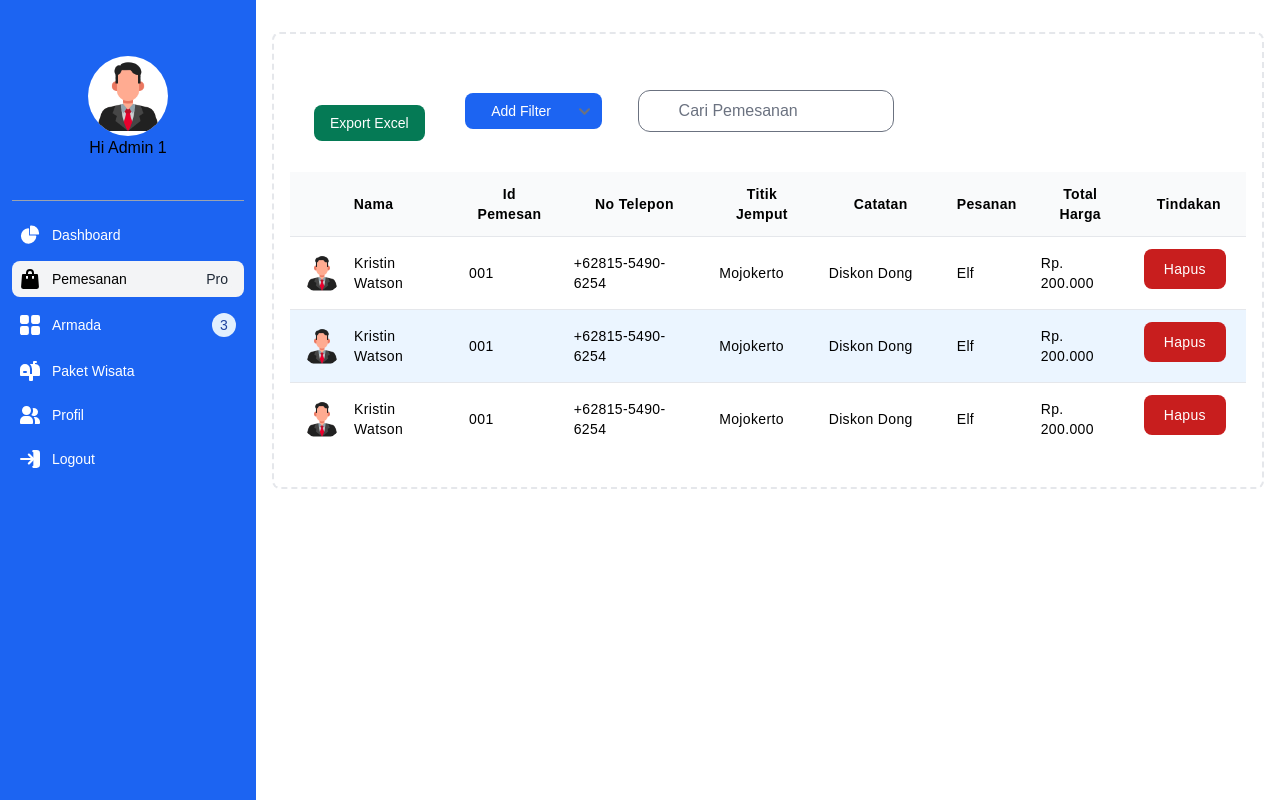
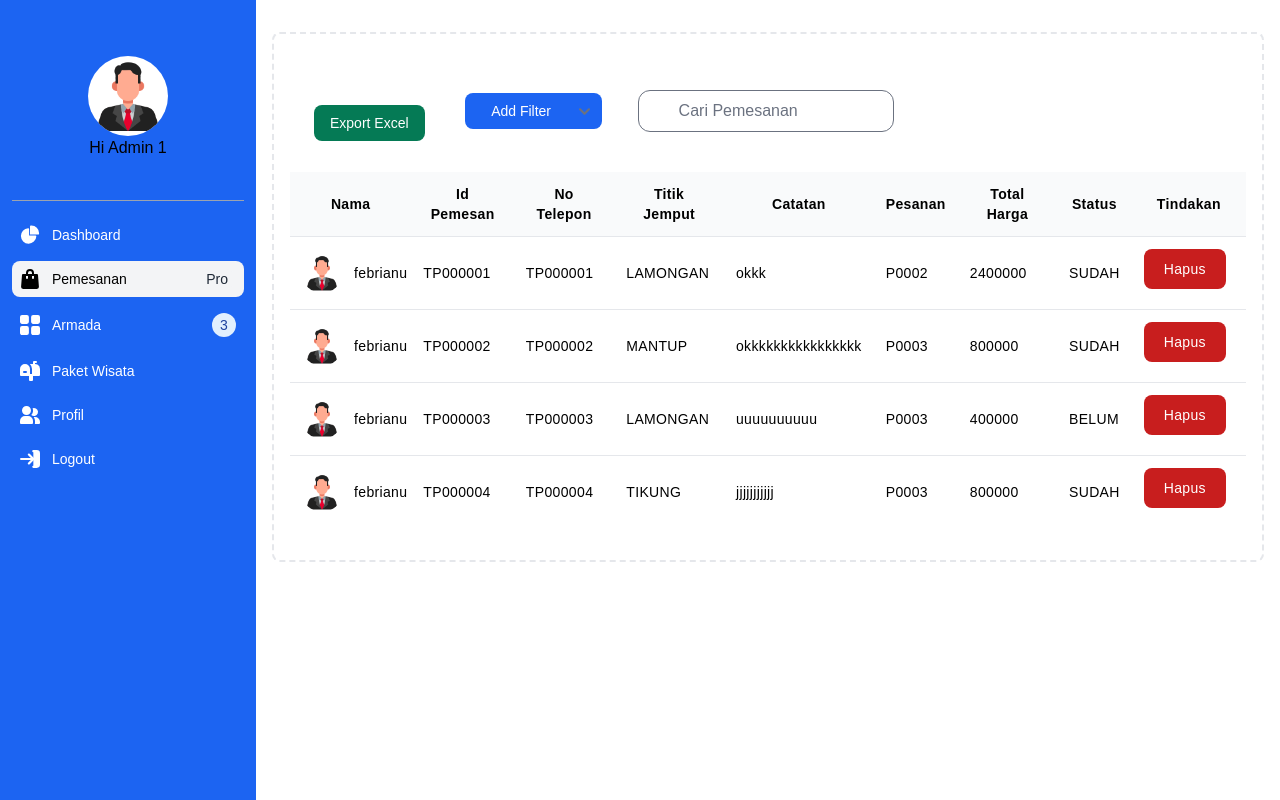
Before and after one commit to atsugaa/rpl, a PHP site: page /rpl/app/admin/transaksi/index.php in a window 1280 px wide. Run offline with PHP 8.4, Linux system fonts and the light colour scheme; the visitor is signed in with stand-in values (Sample User, id 1); data comes from the database, SQL or seed files in the repository; style sheets or scripts are compiled from the project's sources; some libraries are stand-ins or nearby versions.

```diff
--- a/app/admin/transaksi/index.php
+++ b/app/admin/transaksi/index.php
@@ -8,6 +8,7 @@
     require('../../base.php');
     require("../../database.php");
     include(BASEPATH."/assets/inc/admin/layouts/header.php");
+    $transactions = getAllPemesanan();
 ?>
 
 <div class="container mx-auto p-4">
@@ -36,65 +37,35 @@
                         <th class="p-3 text-sm font-semibold tracking-wide text-center w-32">Catatan</th>
                         <th class="p-3 text-sm font-semibold tracking-wide text-center">Pesanan</th>
                         <th class="p-3 text-sm font-semibold tracking-wide text-center">Total Harga</th>
+                        <th class="p-3 text-sm font-semibold tracking-wide text-center">Status</th>
                         <th class="p-3 text-sm font-semibold tracking-wide text-center">Tindakan</th>
                     </tr>
                 </thead>
                 <tbody class="bg-white divide-y divide-gray-200">
+                    <?php foreach($transactions as $transaction): ?>
                     <tr>
                         <td class="p-3 text-sm tracking-wide text-left">
                             <div class="flex items-center">
                                 <img class="rounded-full w-10 h-10" src="<?=BASEURL?>/assets/img/man.png" alt="icon man">
-                                <p class="ml-3">Kristin Watson</p>
+                                <p class="ml-3"><?= $transaction['ID_USER'] ?></p>
                             </div>
                         </td>
-                        <td class="p-3 text-sm tracking-wide text-left whitespace-nowrap">001</td>
-                        <td class="p-3 text-sm tracking-wide text-left">+62815-5490-6254</td>
-                        <td class="p-3 text-sm tracking-wide text-left">Mojokerto</td>
-                        <td class="p-3 text-sm tracking-wide text-left">Diskon Dong</td>
-                        <td class="p-3 text-sm tracking-wide text-left">Elf</td>
-                        <td class="p-3 text-sm tracking-wide text-left">Rp. 200.000</td>
+                        <td class="p-3 text-sm tracking-wide text-left whitespace-nowrap"><?= $transaction['ID_PEMESANAN']  ?></td>
+                        <td class="p-3 text-sm tracking-wide text-left"><?= $transaction['ID_PEMESANAN']  ?></td>
+                        <td class="p-3 text-sm tracking-wide text-left"><?= $transaction['TITIK_JEMPUT_PEMESANAN'] ?></td>
+                        <td class="p-3 text-sm tracking-wide text-left"><?= $transaction['CATATAN_PESANAN'] ?></td>
+                        <td class="p-3 text-sm tracking-wide text-left"><?= $transaction['ID_PAKET']  ?></td>
+                        <td class="p-3 text-sm tracking-wide text-left"><?= $transaction['TOTAL_HARGA'] ?></td>
+                        <td class="p-3 text-sm tracking-wide text-left"><?= $transaction['STATUS_PEMESANAN'] ?></td>
                         <td class="p-3 text-sm tracking-wide text-left">
                             <button type="button" class="focus:outline-none text-white bg-red-700 hover:bg-red-800 focus:ring-4 focus:ring-red-300 font-medium rounded-lg text-sm px-5 py-2.5 me-2 mb-2 dark:bg-red-600 dark:hover:bg-red-700 dark:focus:ring-red-900">Hapus</button>
                         </td>
                     </tr>
-                    <tr class="bg-blue-50">
-                        <td class="p-3 text-sm tracking-wide text-left">
-                            <div class="flex items-center">
-                                <img class="rounded-full w-10 h-10" src="<?=BASEURL?>/assets/img/man.png" alt="icon man">
-                                <p class="ml-3">Kristin Watson</p>
-                            </div>
-                        </td>
-                        <td class="p-3 text-sm tracking-wide text-left whitespace-nowrap">001</td>
-                        <td class="p-3 text-sm tracking-wide text-left">+62815-5490-6254</td>
-                        <td class="p-3 text-sm tracking-wide text-left">Mojokerto</td>
-                        <td class="p-3 text-sm tracking-wide text-left">Diskon Dong</td>
-                        <td class="p-3 text-sm tracking-wide text-left">Elf</td>
-                        <td class="p-3 text-sm tracking-wide text-left">Rp. 200.000</td>
-                        <td class="p-3 text-sm tracking-wide text-left">
-                            <button type="button" class="focus:outline-none text-white bg-red-700 hover:bg-red-800 focus:ring-4 focus:ring-red-300 font-medium rounded-lg text-sm px-5 py-2.5 me-2 mb-2 dark:bg-red-600 dark:hover:bg-red-700 dark:focus:ring-red-900">Hapus</button>
-                        </td>
-                    </tr>
-                    <tr>
-                        <td class="p-3 text-sm tracking-wide text-left">
-                            <div class="flex items-center">
-                                <img class="rounded-full w-10 h-10" src="<?=BASEURL?>/assets/img/man.png" alt="icon man">
-                                <p class="ml-3">Kristin Watson</p>
-                            </div>
-                        </td>
-                        <td class="p-3 text-sm tracking-wide text-left whitespace-nowrap">001</td>
-                        <td class="p-3 text-sm tracking-wide text-left">+62815-5490-6254</td>
-                        <td class="p-3 text-sm tracking-wide text-left">Mojokerto</td>
-                        <td class="p-3 text-sm tracking-wide text-left">Diskon Dong</td>
-                        <td class="p-3 text-sm tracking-wide text-left">Elf</td>
-                        <td class="p-3 text-sm tracking-wide text-left">Rp. 200.000</td>
-                        <td class="p-3 text-sm tracking-wide text-left">
-                            <button type="button" class="focus:outline-none text-white bg-red-700 hover:bg-red-800 focus:ring-4 focus:ring-red-300 font-medium rounded-lg text-sm px-5 py-2.5 me-2 mb-2 dark:bg-red-600 dark:hover:bg-red-700 dark:focus:ring-red-900">Hapus</button>
-                        </td>
-                    </tr>
+                    <?php endforeach; ?>
                 </tbody>
             </table>
         </div>
     </div>
 </div>
 
-<?php include(BASEPATH."/assets/inc/admin/layouts/footer.php");?>
+<?php include(BASEPATH."/assets/inc/admin/layouts/footer.php"); ?>
--- a/app/database.php
+++ b/app/database.php
@@ -104,6 +104,7 @@
 	}
 
 
+
 	function generateId() {
 		return uniqid();
 	}
@@ -120,6 +121,17 @@
 			echo $err->getMessage();
 		}
 	}
+
+	function getPemesananByMonth(){
+		try {
+		   $statement = DB->prepare("SELECT MONTHNAME(TANGGAL_PEMESANAN) as bulan,sum(TOTAL_HARGA) as harga FROM pemesanan GROUP BY MONTHNAME(TANGGAL_PEMESANAN)");
+		   $statement->execute();
+			return $statement->fetchAll(PDO::FETCH_ASSOC);
+		} catch (PDOException $err) {
+			echo $err->getMessage();
+		}
+	}
+
 	function getJumlahPesanan($jenis=null){
 		try {
 			if($jenis=='selesai'){
@@ -133,6 +145,17 @@
 			echo $err->getMessage();
 		}
 	}
+
+	function getAllPemesanan(){
+		try {
+		   $statement = DB->prepare("SELECT * FROM pemesanan");
+		   $statement->execute();
+			return $statement->fetchAll(PDO::FETCH_ASSOC);
+		} catch (PDOException $err) {
+			echo $err->getMessage();
+		}
+	}
+
 	function getPendapatan(){
 		try {
 		   $statement = DB->prepare("SELECT sum(TOTAL_HARGA) as harga FROM pemesanan");
--- a/package.json
+++ b/package.json
@@ -9,6 +9,7 @@
   "author": "",
   "license": "ISC",
   "dependencies": {
+    "chart.js": "^4.4.3",
     "flowbite": "^2.3.0",
     "tailwindcss": "^3.4.3"
   }
```
Also changed, not shown: app/admin/index.php (+47 -5 lines), assets/img/paket/WhatsApp Image 2023-11-14 at 22.58.01_e94cf8a2.jpg (added), package-lock.json.
